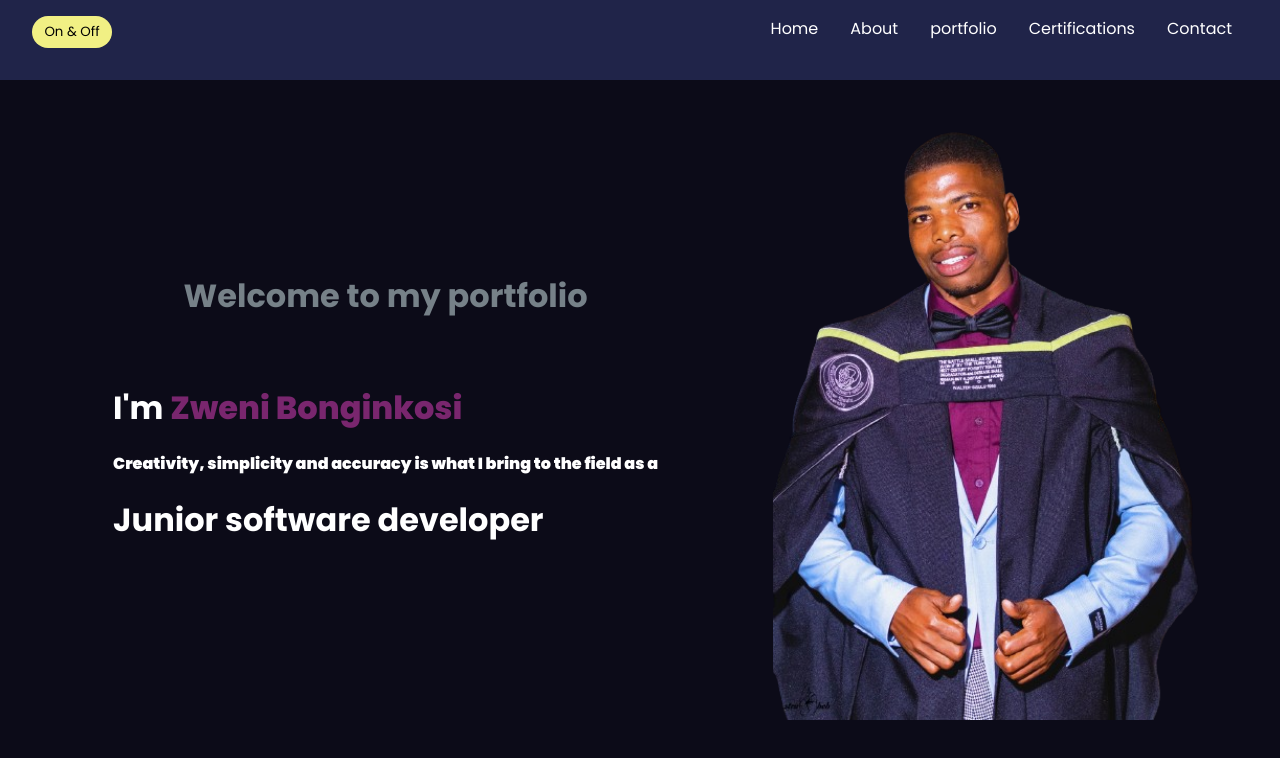
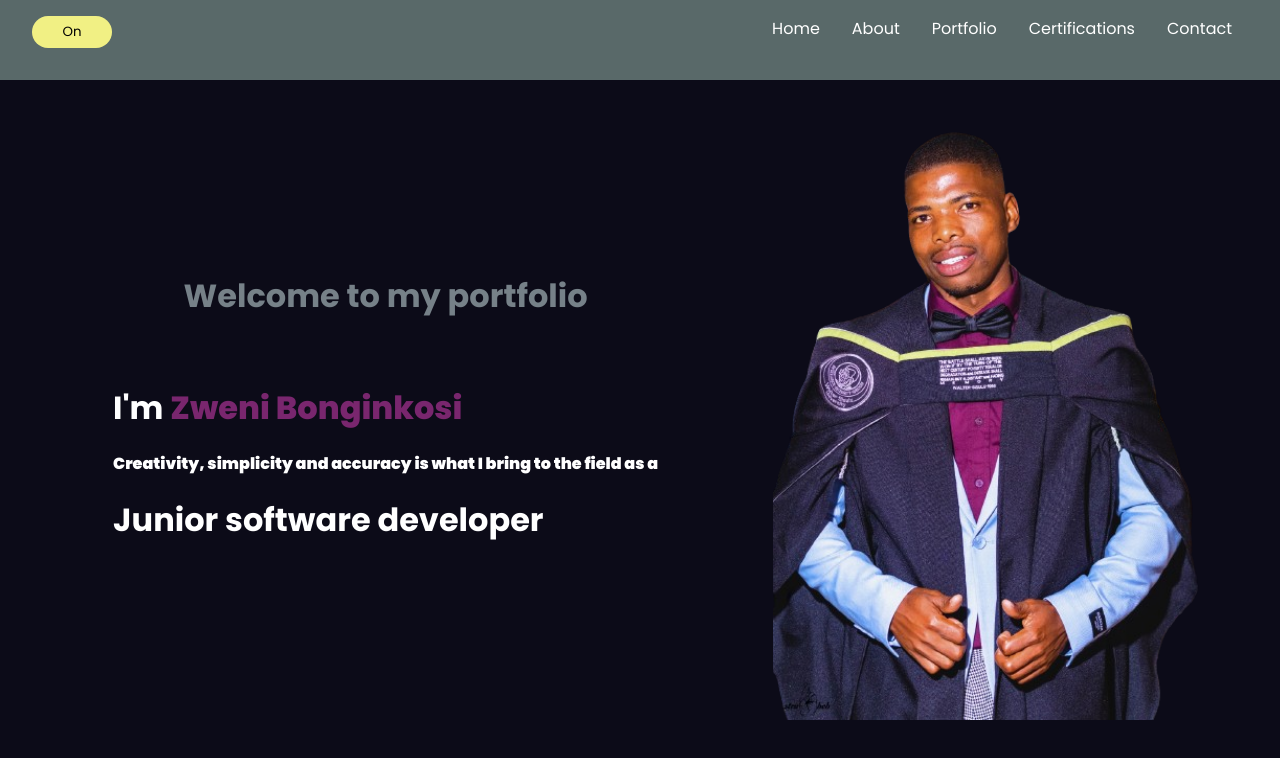
Before and after one commit to Bawrer/Bawrer-portfolio, a React (Create React App) app: page / in a window 1280 px wide. Shown: the top 758 px of the page. Built offline with nearby package versions, Linux system fonts and the light colour scheme.

Commit message:
toggle button

```diff
--- a/src/components/Navbar/navbar.css
+++ b/src/components/Navbar/navbar.css
@@ -32,7 +32,15 @@
 }
 
 .desktopMenuListItem:hover{
-   color: yellow;
+   color: rgb(102, 102, 65);
    padding-bottom: 0.5rem;
-   border-bottom: 3px solid yellow;
+   border-bottom: 3px solid rgb(85, 85, 55);
 }
+
+.colorOn {
+   background-color: #011401; /* Green color */
+ }
+
+ .colorOff {
+   background-color: #596969; /* Red color */
+ }
--- a/src/components/Navbar/navbar.js
+++ b/src/components/Navbar/navbar.js
@@ -1,27 +1,32 @@
-import React from 'react';
-import './navbar.css';
-
-import {Link} from 'react-scroll';
-
+import React, { useState } from 'react';
+import './navbar.css'; // Import external CSS file
+import { Link } from 'react-scroll';
 
 const Navbar = () => {
+  // State to track the current color
+  const [isColorOn, setIsColorOn] = useState(false);
+
+  // Function to toggle between colors
+  const toggleColor = () => {
+    setIsColorOn(prevState => !prevState);
+  };
+
   return (
-    <nav className='navbar'>
-      <button className='desktopMenubtn'>On  &  Off </button>
+    <nav className={`navbar ${isColorOn ? 'colorOn' : 'colorOff'}`}>
+      {/* Toggle button to change between two colors */}
+      <button className='desktopMenubtn' onClick={toggleColor}>
+        {isColorOn ? 'Off' : 'On'}
+      </button>
+
       <div className="desktopMenu">
+        <Link className="desktopMenuListItem">Home</Link>
+        <Link className='desktopMenuListItem'>About</Link>
+        <Link className='desktopMenuListItem'>Portfolio</Link>
+        <Link className='desktopMenuListItem'>Certifications</Link>
+        <Link className='desktopMenuListItem'>Contact</Link>
+      </div>
+    </nav>
+  );
+};
 
-            <Link className="desktopMenuListItem">Home</Link>
-            <Link className='desktopMenuListItem'>About</Link>
-            <Link className='desktopMenuListItem'>portfolio</Link>
-            <Link className='desktopMenuListItem'>Certifications</Link>
-            <Link className='desktopMenuListItem'>Contact</Link>
-
-      </div>
-
-
-    </nav>
-
-  )
-}
-
-export default Navbar
+export default Navbar;
```
